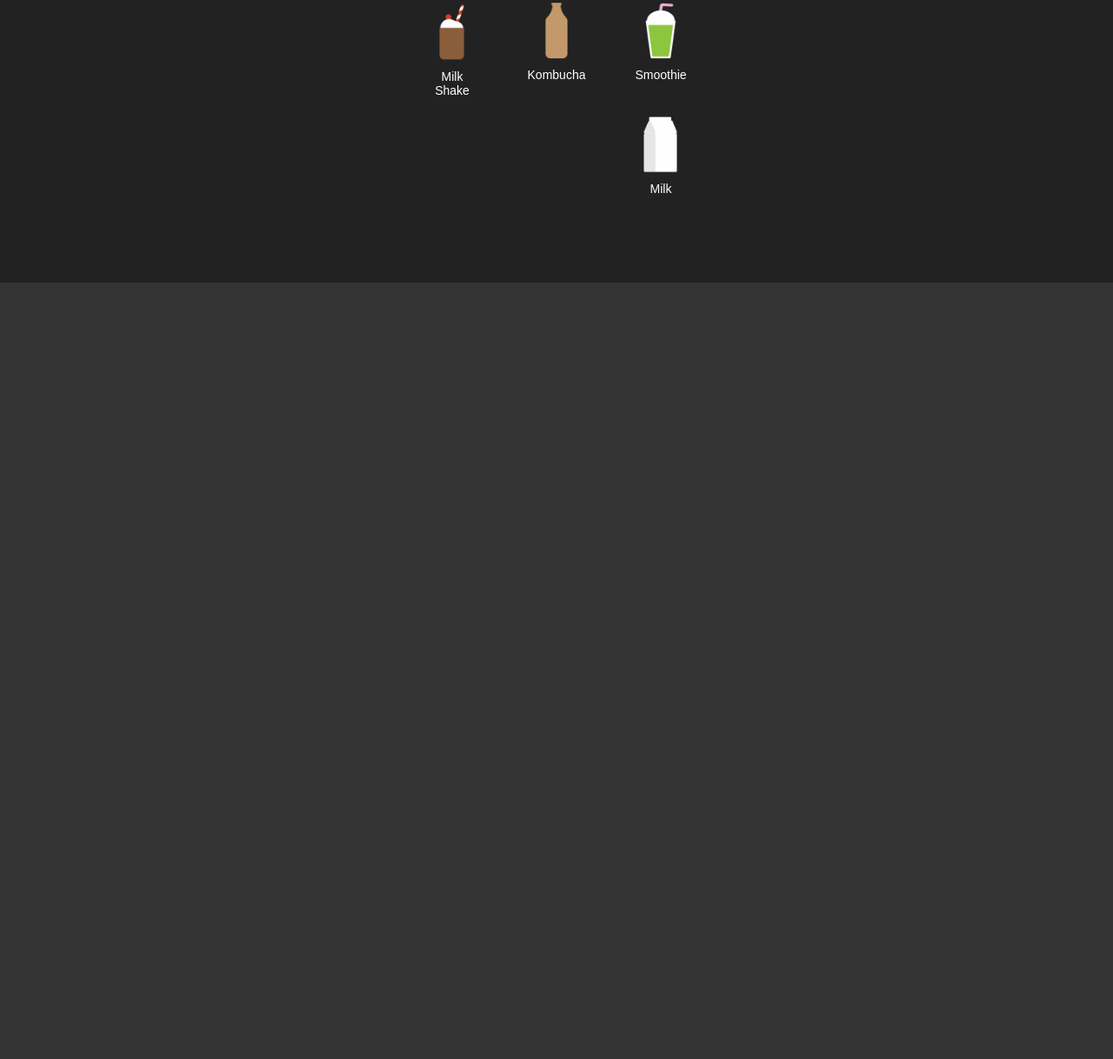
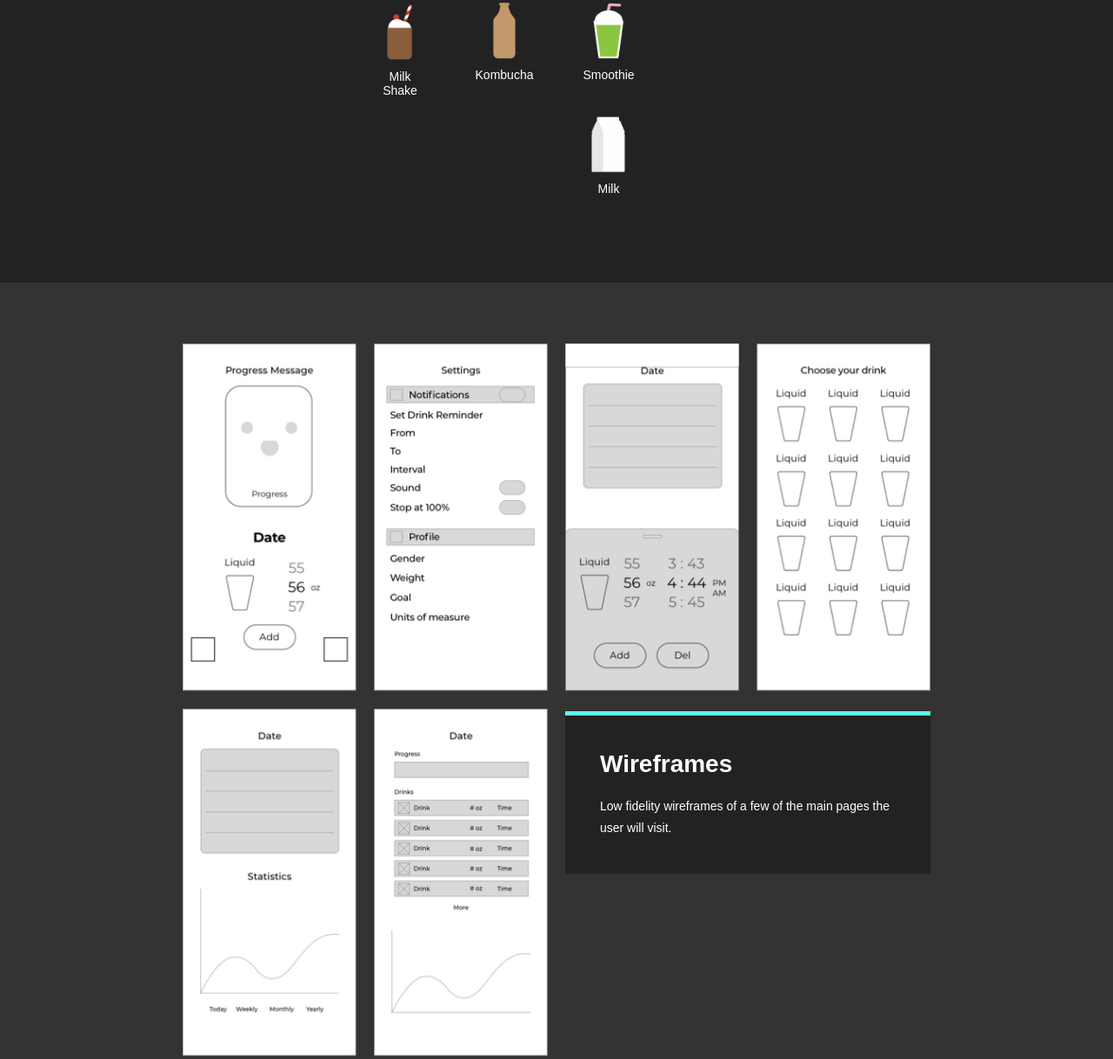
Before and after one commit to RJTran/portfolio, a website: page hydrate.html in a window 1280 px wide. Shown: the part 2603-3821 px from the top of the page at 87% size. Before the commit the page ends 2928 px from the top, so only its background shows below. Drawn offline with nearby package versions, Linux system fonts and the light colour scheme.

Commit message:
added wireframes and final product sections

```diff
--- a/hydrate.html
+++ b/hydrate.html
@@ -218,6 +218,30 @@
             </div>
         </div>
 
+        <div class="work-content-4">
+            <div class="inner-content">
+                <img src="../imgs/hydrate-assets/wf-1.png">
+                <img src="../imgs/hydrate-assets/wf-2.png">
+                <img src="../imgs/hydrate-assets/wf-3.png">
+                <img src="../imgs/hydrate-assets/wf-4.png">
+                <img src="../imgs/hydrate-assets/wf-5.png">
+                <img src="../imgs/hydrate-assets/wf-6.png">
+                <div class="txt-block">
+                    <h1>Wireframes</h1>
+                    <p>Low fidelity wireframes of a few of the main pages the user will visit.</p>
+                </div>
+            </div>
+        </div>
+
+        <div class="work-content-5">
+            <div class="bg-color-block">
+                <h1>Final Product</h1>
+            </div>
+            <div class="inner-content">
+                <img src="../imgs/hydrate-assets/final-img.png">
+            </div>
+        </div>
+
         <script src="/dist/app.js" async defer></script>
     </body>
 </html>
--- a/styling/styles.scss
+++ b/styling/styles.scss
@@ -647,7 +647,7 @@ nav {
             .inner-content {
                 display: flex;
                 flex-wrap: wrap;
-                width: 420px;
+                width: 380px;
                 padding: 40px 0 0 0;
                 justify-content: end;
                 div {
@@ -674,9 +674,9 @@ nav {
 
         .buttons {
             .nav-icons {
-                width: 240px;
+                width: 320px;
                 div {
-                    width: 320px;
+                    width: 100%;
                 }
             }
             .toggleoff img, .toggleon img {
@@ -689,6 +689,59 @@ nav {
     }
 }
 
+.work-content-4 {
+    background-color: #333;
+    .inner-content {
+        display: flex;
+        max-width: 880px;
+        width: 100%;
+        flex-wrap: wrap;
+        margin: 0 auto;
+        position: relative;
+        padding: 60px 0;
+        img {
+            margin: 10px;
+            width: 200px;
+        }
+        .txt-block {
+            width: 420px;
+            padding: 40px;
+            position: absolute;
+            border-top: 5px solid $link-color;
+            background-color: #222;
+            bottom: 280px;
+            right: 10px;
+            h1 {
+                margin-bottom: 20px;
+                text-transform: capitalize;
+            }
+            p {
+                line-height: 25px;
+                font-size: $p;
+            }
+        }
+    }
+}
+
+.work-content-5 {
+    .bg-color-block {
+        background-color: #222;
+        text-align: center;
+        padding: 60px 0 0;
+        height: 500px;
+    }
+    .inner-content {
+        position: relative;
+        padding-bottom: 70px;
+        img {
+            width: 850px;
+            margin: 0 auto;
+            display: block;
+            margin-top: -350px;
+        }
+    }
+}
+
 .opac {
     opacity: 1 !important;
     transition: .3s ease;
```
Also changed, not shown: dist/styles.css, imgs/hydrate-assets/wf-1.png (added), imgs/hydrate-assets/wf-2.png (added), imgs/hydrate-assets/wf-3.png (added), imgs/hydrate-assets/wf-4.png (added), imgs/hydrate-assets/wf-5.png (added), imgs/hydrate-assets/wf-6.png (added), 3 other files.
